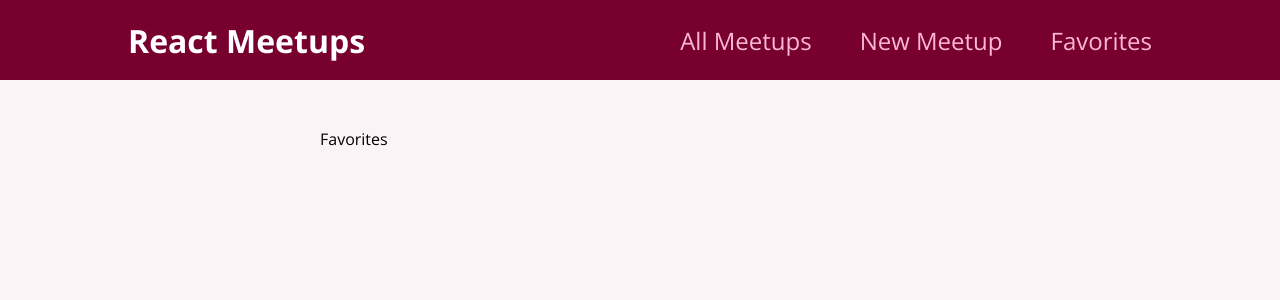
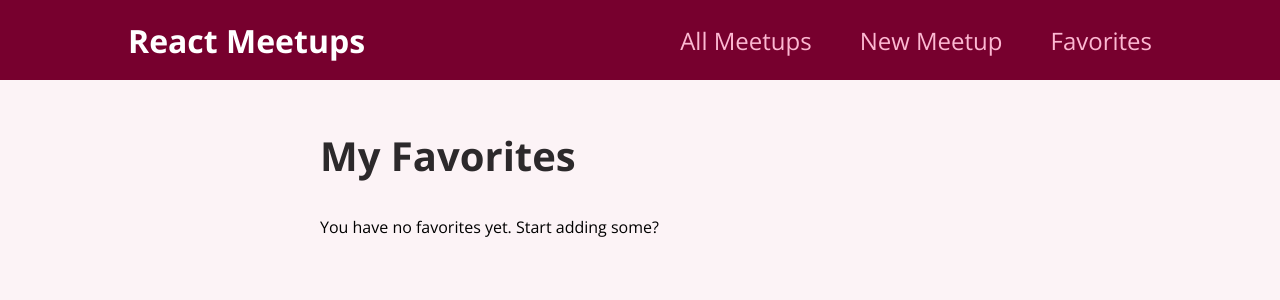
Before and after one commit to jock-citrus/my-react-app, a React (Create React App) app: page /favorites in a window 1280 px wide. Shown: the top 300 px of the page. Built offline with nearby package versions, Linux system fonts and the light colour scheme.

Commit message:
use favorites context to access favorties on favorites page and display total favorties in top nav

```diff
--- a/src/components/layout/MainNavigation.js
+++ b/src/components/layout/MainNavigation.js
@@ -1,7 +1,11 @@
+import { useContext } from 'react';
 import { Link } from 'react-router-dom';
+
+import FavoritesContext from '../../store/favorites-context';
 import classes from './MainNavigation.module.css';
 
 function MainNavigation() {
+  const favoritesContext = useContext(FavoritesContext);
   return (
 
   <header className={classes.header}>
@@ -15,7 +19,9 @@
           <Link to="/new-meetup">New Meetup</Link>
         </li>
         <li>
-          <Link to="/favorites">Favorites</Link>
+          <Link to="/favorites">Favorites
+            {!!favoritesContext.totalFavorites && <span className={classes.badge}>{favoritesContext.totalFavorites}</span>}
+          </Link>
         </li>
       </ul>
     </nav>
--- a/src/pages/Favorites.js
+++ b/src/pages/Favorites.js
@@ -1,5 +1,23 @@
+import { useContext } from 'react';
+
+import FavoritesContext from '../store/favorites-context';
+import MeetupList from '../components/meetups/MeetupList';
+
 function FavoritesPage() {
-  return <div>Favorites</div>
+  const favoritesContext = useContext(FavoritesContext);
+
+  let content;
+
+  if(!favoritesContext.totalFavorites) {
+    content = <p>You have no favorites yet. Start adding some?</p>
+  } else {
+    content = <MeetupList meetups={favoritesContext.favorites} />
+  }
+
+  return <section>
+    <h1>My Favorites</h1>
+    { content }
+  </section>
 }
 
 export default FavoritesPage;
```
